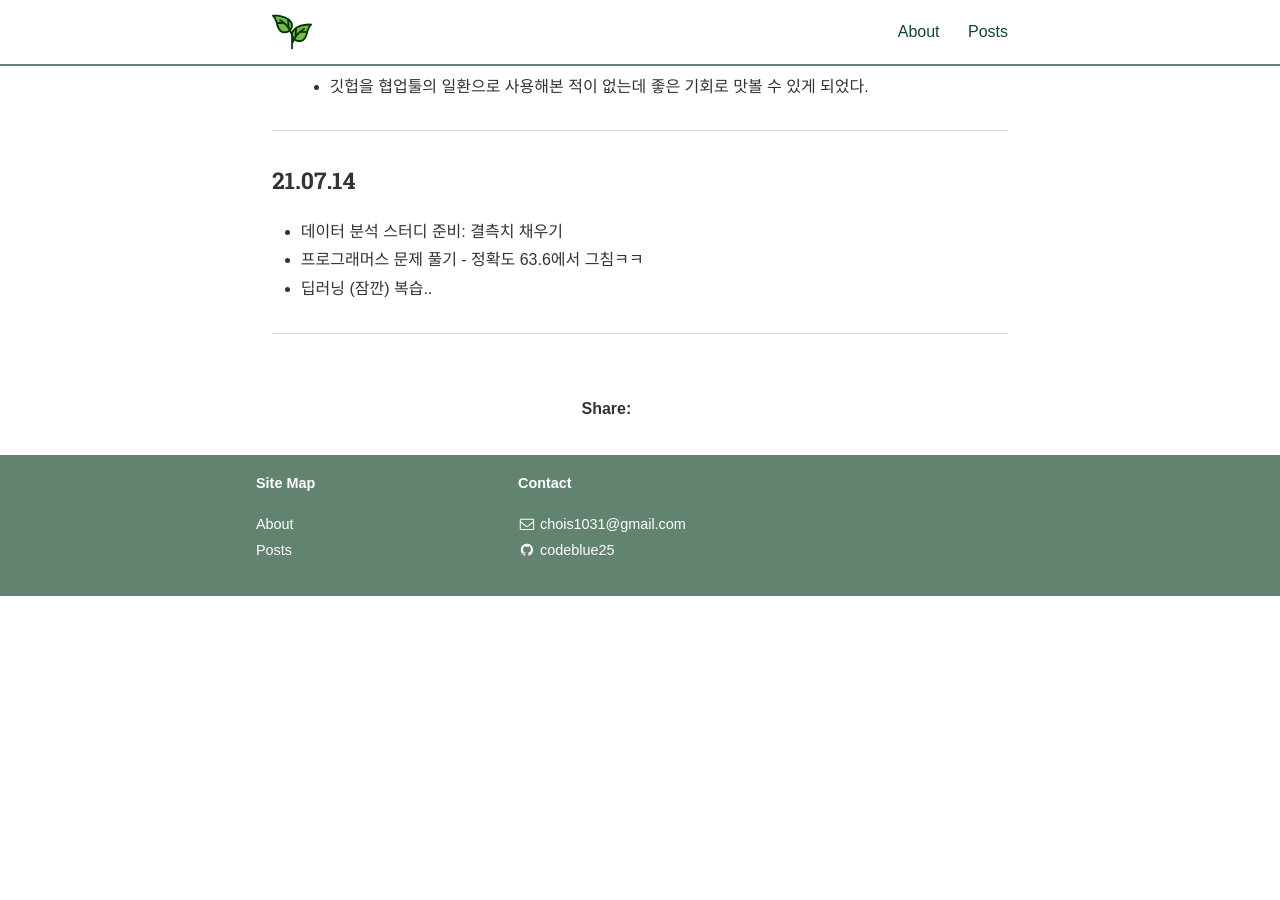
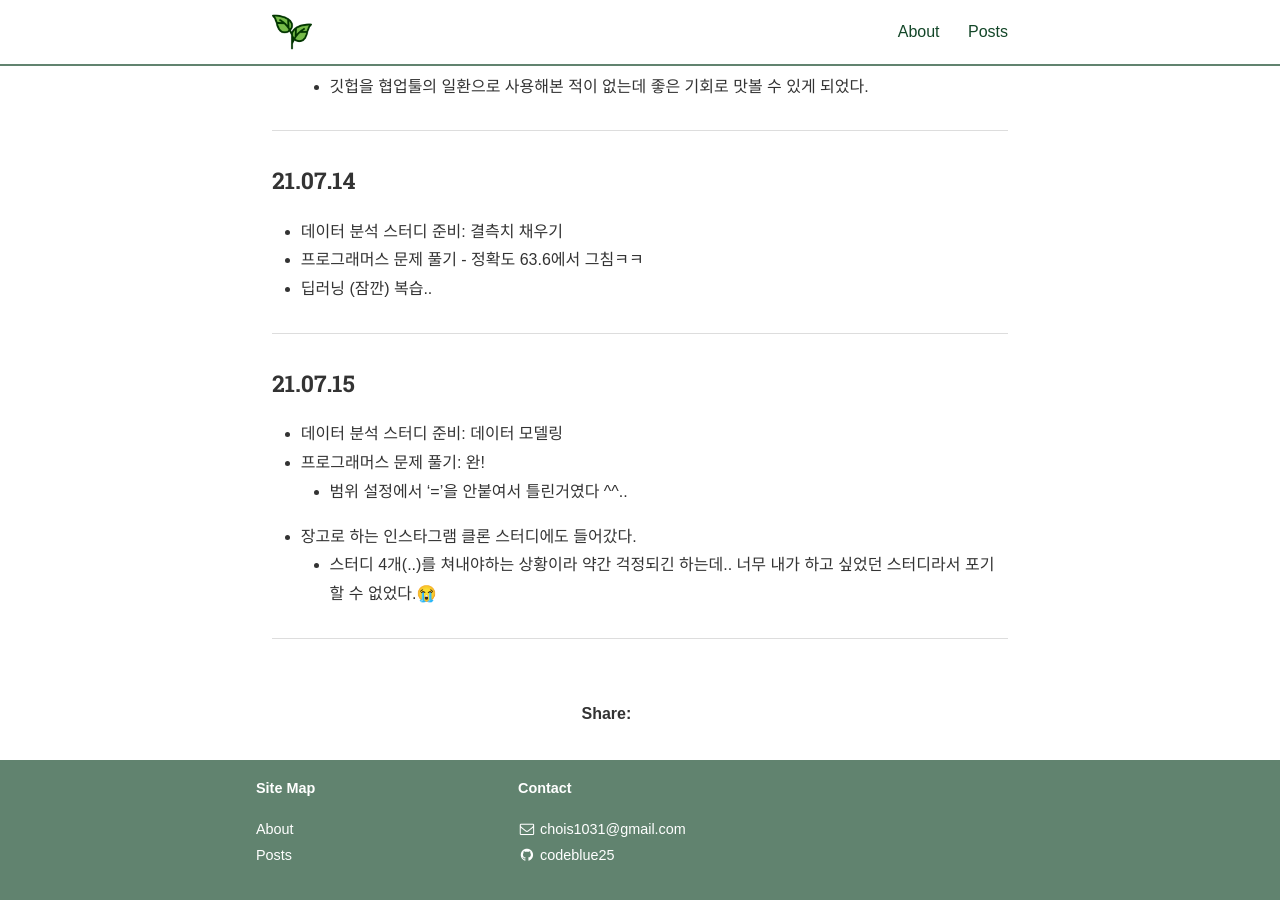
Before and after one commit to codeblue25/codeblue25.github.io, a Jekyll site: the page built from _posts/2021-07-11-0717.md, in a window 1280 px wide and 900 px high, scrolled down 949 px. Built offline with Jekyll 4.4.1, drawn with Linux system fonts in a browser that asks for light colours; nearby versions of some CDN libraries; some web fonts are replaced; a style sheet for code colours, icons or effects is not loaded; before the commit the page ends 1545 px from its top, so only the background shows below that.

Commit message:
210715 TIL

```diff
--- a/_posts/2021-07-11-0717.md
+++ b/_posts/2021-07-11-0717.md
@@ -40,3 +40,13 @@ categories: TIL
 - 딥러닝 (잠깐) 복습..
 
 ---
+
+<h3>21.07.15</h3>
+
+- 데이터 분석 스터디 준비: 데이터 모델링
+- 프로그래머스 문제 풀기: 완!
+  - 범위 설정에서 '='을 안붙여서 틀린거였다 ^^..
+- 장고로 하는 인스타그램 클론 스터디에도 들어갔다.
+  - 스터디 4개(..)를 쳐내야하는 상황이라 약간 걱정되긴 하는데.. 너무 내가 하고 싶었던 스터디라서 포기할 수 없었다.😭
+
+---
```
